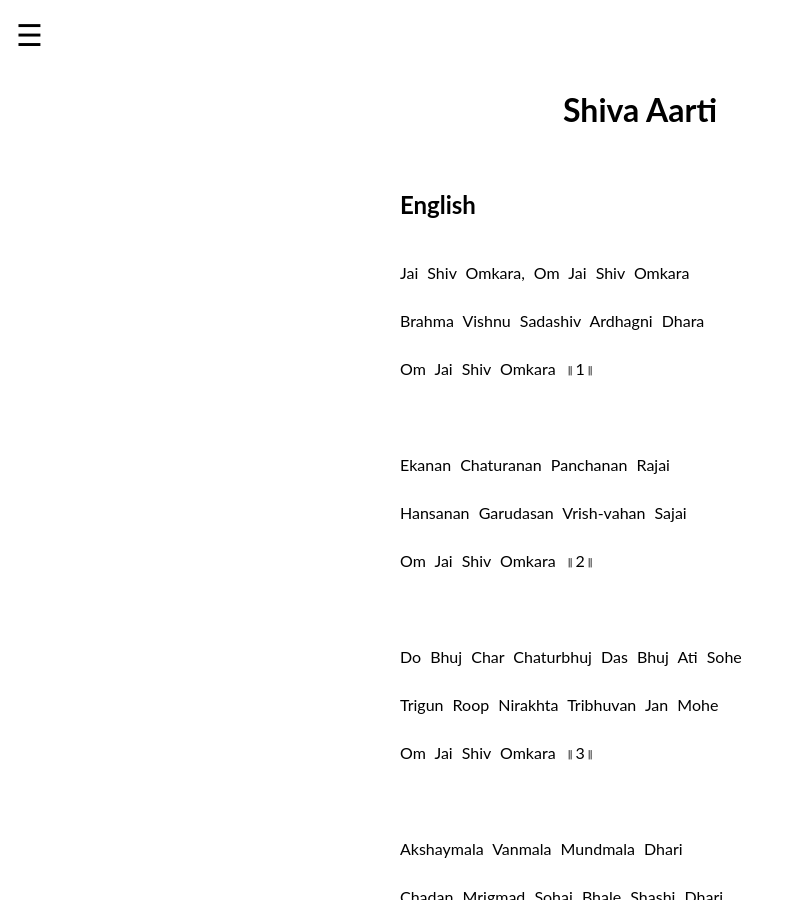
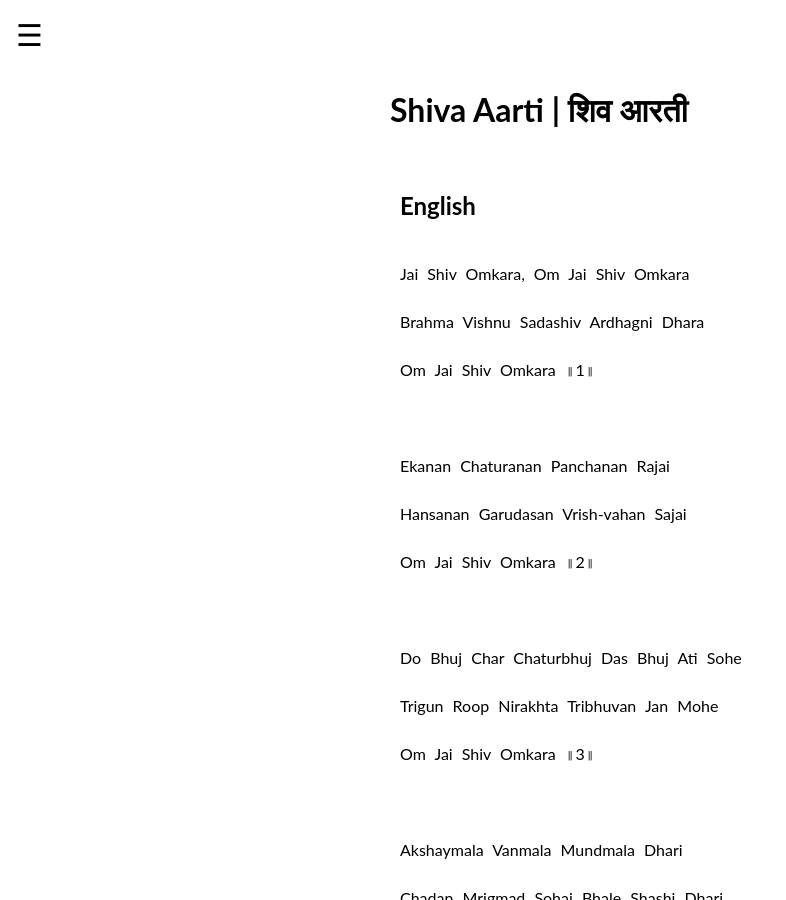
Before and after one commit to abhishekdjoshi/abhishekdjoshi.kclstr.io, a Jekyll site: the page pages/shiva/aarti.html, which Jekyll copies as it is, in a window 1280 px wide and 900 px high. Shown: the whole window, without its empty margins (0-786 px from the left). Built offline with Jekyll 4.4.1, drawn with Linux system fonts in a browser that asks for light colours; some of the changed lines change nothing that is shown.

Commit message:
Update aarti.html

```diff
--- a/pages/shiva/aarti.html
+++ b/pages/shiva/aarti.html
@@ -8,7 +8,7 @@
       name="description"
       content="Learn the Shiva Aarti. Read it in English and Hindi or Sanskrit."
     />
-    <meta name="keywords" content="Shiva Aarti" />
+    <meta name="keywords" content="Shiva Aarti, शिव आरती" />
     <link rel="canonical" href="https://kclstr.com/pages/shiva/aarti.html/" />
     <style>
       body,
@@ -106,18 +106,20 @@
       }
     </style>
 
-    <!-- Placing Google Analytics Tacking, placed on 11 April 2020 at 7:20 PM -->
-    <!-- Global site tag (gtag.js) - Google Analytics -->
-    <script async src="https://www.googletagmanager.com/gtag/js?id=UA-130612828-1"></script>
+    <!-- Google Analytics tracking added on 11 April 2020 at 6:40 PM -->
+    <script
+      async
+      src="https://www.googletagmanager.com/gtag/js?id=UA-130612828-1"
+    ></script>
     <script>
-        window.dataLayer = window.dataLayer || [];
-        function gtag(){dataLayer.push(arguments);}
-        gtag('js', new Date());
+      window.dataLayer = window.dataLayer || [];
+      function gtag() {
+        dataLayer.push(arguments);
+      }
+      gtag("js", new Date());
 
-        gtag('config', 'UA-130612828-1');
+      gtag("config", "UA-130612828-1");
     </script>
-
-
   </head>
   <body>
     <!--Added below on 18th Feb 2020 at 8:15 PM-->
@@ -146,20 +148,21 @@
     />
   -->
 
-    <!-- Placing Google Ads, placed on 10 April 2020 at 7:45 PM -->
-    <script async src="//pagead2.googlesyndication.com/pagead/js/adsbygoogle.js"></script>
+    <!-- Placing Google Ads, placed on 10 April 2020 at 7:15 PM-->
+    <script
+      async
+      src="//pagead2.googlesyndication.com/pagead/js/adsbygoogle.js"
+    ></script>
     <script>
       (adsbygoogle = window.adsbygoogle || []).push({
-      google_ad_client: "ca-pub-9920198730228320",
-      enable_page_level_ads: true
+        google_ad_client: "ca-pub-9920198730228320",
+        enable_page_level_ads: true
       });
     </script>
 
-
-
     <div class="center-div">
-      <h1 style="text-align: center">
-        Shiva Aarti
+      <h1>
+        Shiva Aarti | शिव आरती
       </h1>
       <br />
 
```
